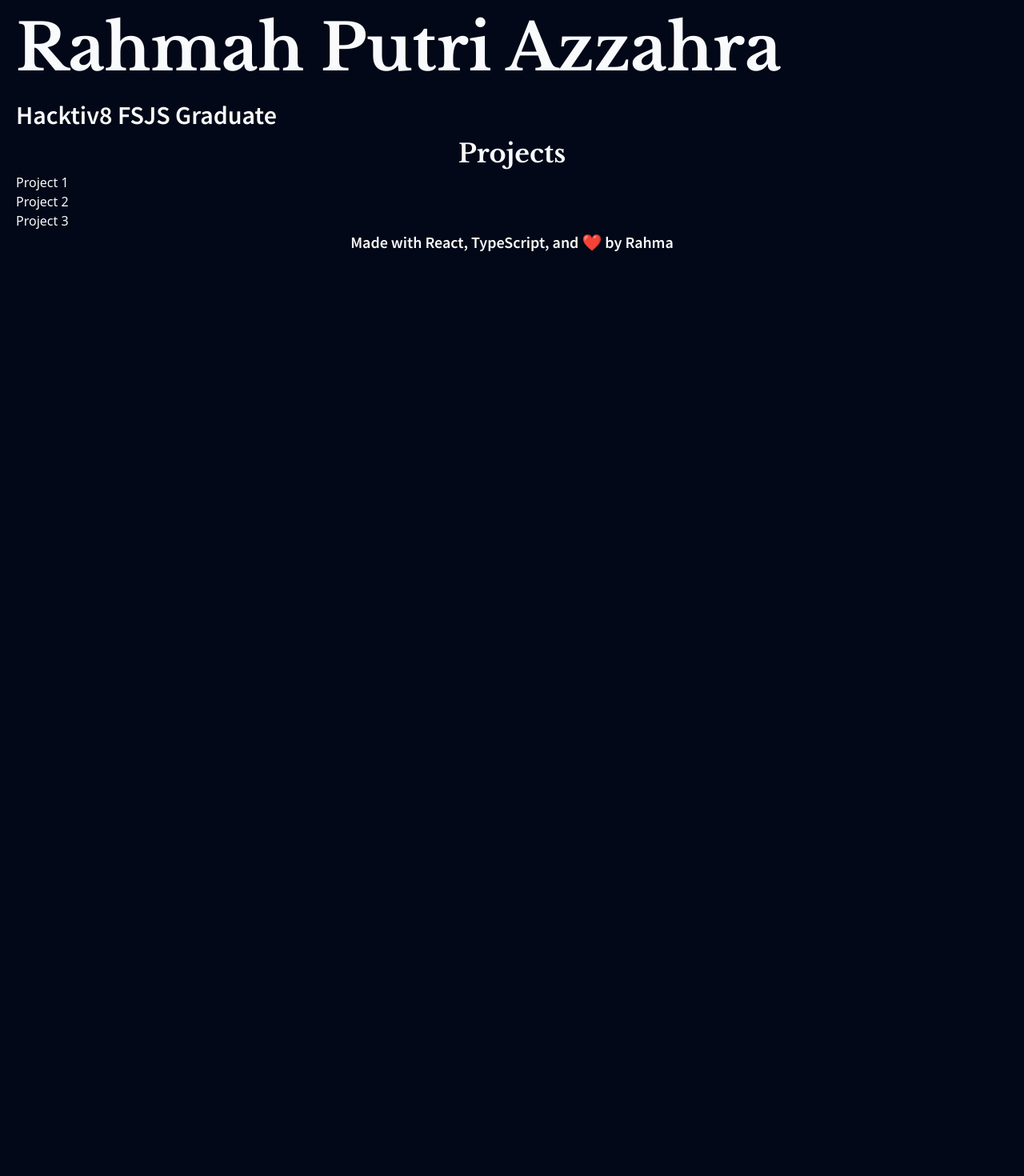
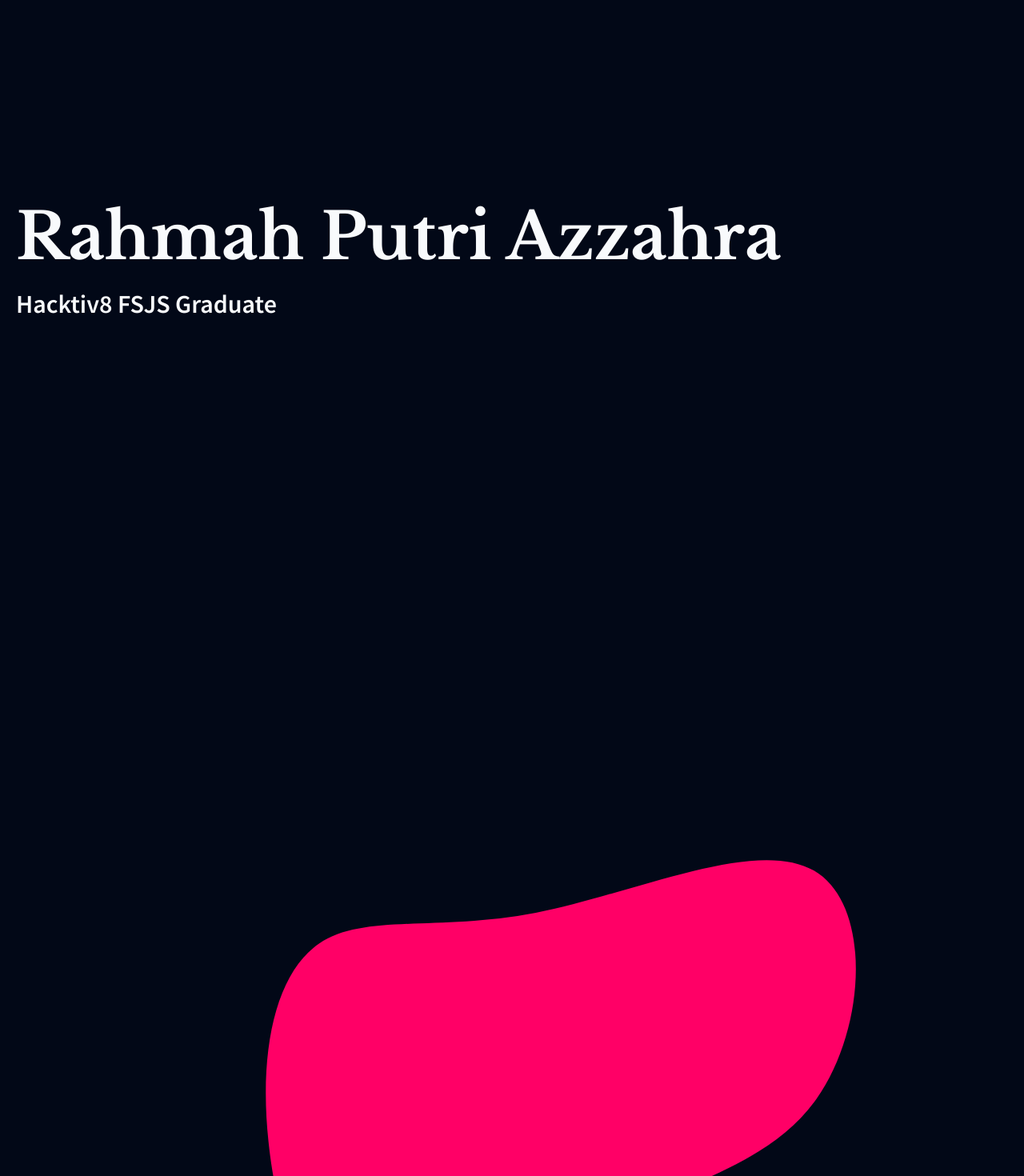
Before and after one commit to rahmaptr/Portfolio, a React (Vite) app in the folder Portofolio/: page / in a window 1280 px wide. Shown: the part 80-1550 px from the top of the page at 80% size. Before the commit the page ends 800 px from the top, so only its background shows below. Built offline with nearby package versions, Linux system fonts and the light colour scheme.

Commit message:
style: navbar index

```diff
--- a/Portofolio/src/components/navbar.tsx
+++ b/Portofolio/src/components/navbar.tsx
@@ -4,7 +4,7 @@ import { Separator } from "./ui/separator";
 
 function Navbar() {
   return (
-    <nav className="flex justify-between w-screen p-5">
+    <nav className="flex justify-between w-screen p-5 fixed bg-background z-10">
       <ModeToggle />
       <div className="flex justify-around w-1/6">
         <SiGithub size={'2.2em'} />
--- a/Portofolio/src/routes/home.tsx
+++ b/Portofolio/src/routes/home.tsx
@@ -1,8 +1,18 @@
 function Home() {
   return (
-    <div className="px-5">
-      <h1>Rahmah Putri Azzahra</h1>
-      <h4>Hacktiv8 FSJS Graduate</h4>
+    <div className="px-5 relative">
+      <div className="h-screen flex flex-col justify-center">
+        <h1>Rahmah Putri Azzahra</h1>
+        <h4>Hacktiv8 FSJS Graduate</h4>
+      </div>
+
+      <svg viewBox="0 0 200 200" xmlns="http://www.w3.org/2000/svg">
+        <path
+          fill="#FF0066"
+          d="M60.9,-40.6C72.6,-33.8,71.5,-8.9,61.4,5.4C51.3,19.6,32.1,23.2,14.7,32.2C-2.7,41.2,-18.3,55.7,-29.4,53.3C-40.5,50.9,-47.3,31.6,-49.1,14C-51,-3.7,-47.9,-19.7,-38.9,-25.9C-29.9,-32,-15,-28.3,4.8,-32.1C24.6,-36,49.1,-47.4,60.9,-40.6Z"
+          transform="translate(100 100)"
+        />
+      </svg>
 
       <div>
         <h3 className="text-center">Projects</h3>
@@ -13,8 +23,7 @@ function Home() {
         </ul>
       </div>
     </div>
-
-  )
+  );
 }
 
 export default Home;
```
